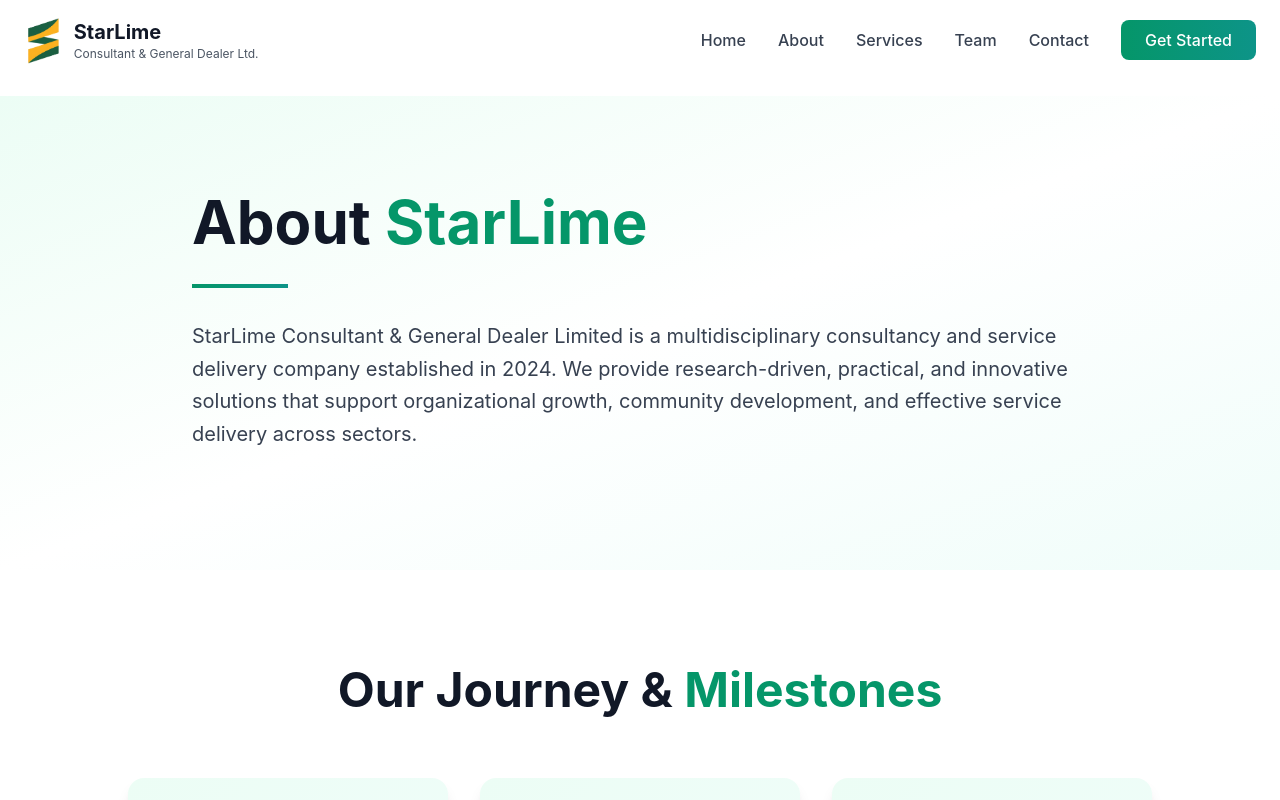
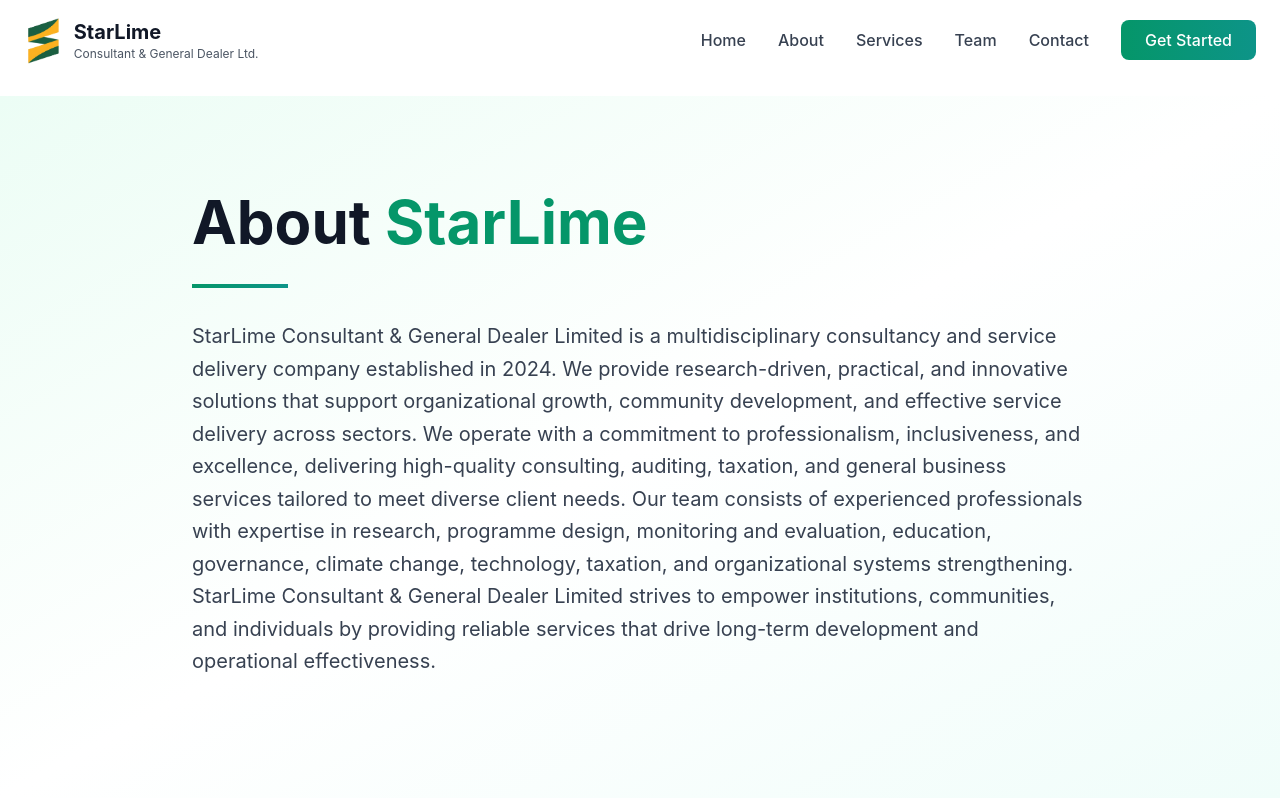
Before and after one commit to jblusaka19-sudo/starlim, a React (Vite) app: page /about in a window 1280 px wide. Shown: the top 800 px of the page. Built offline with nearby package versions, Linux system fonts and the light colour scheme.

Commit message:
Updated AboutPage.tsx

```diff
--- a/src/pages/AboutPage.tsx
+++ b/src/pages/AboutPage.tsx
@@ -50,6 +50,10 @@ export default function AboutPage() {
             <div className="w-24 h-1 bg-gradient-to-r from-emerald-600 to-teal-600 mb-8"></div>
             <p className="text-xl text-gray-700 leading-relaxed mb-6">
               StarLime Consultant & General Dealer Limited is a multidisciplinary consultancy and service delivery company established in 2024. We provide research-driven, practical, and innovative solutions that support organizational growth, community development, and effective service delivery across sectors.
+We operate with a commitment to professionalism, inclusiveness, and excellence, delivering high-quality consulting, auditing, taxation, and general business services tailored to meet diverse client needs.
+Our team consists of experienced professionals with expertise in research, programme design, monitoring and evaluation, education, governance, climate change, technology, taxation, and organizational systems strengthening.
+StarLime Consultant & General Dealer Limited strives to empower institutions, communities, and individuals by providing reliable services that drive long-term development and operational effectiveness.
+
             </p>
           </motion.div>
         </div>
```
